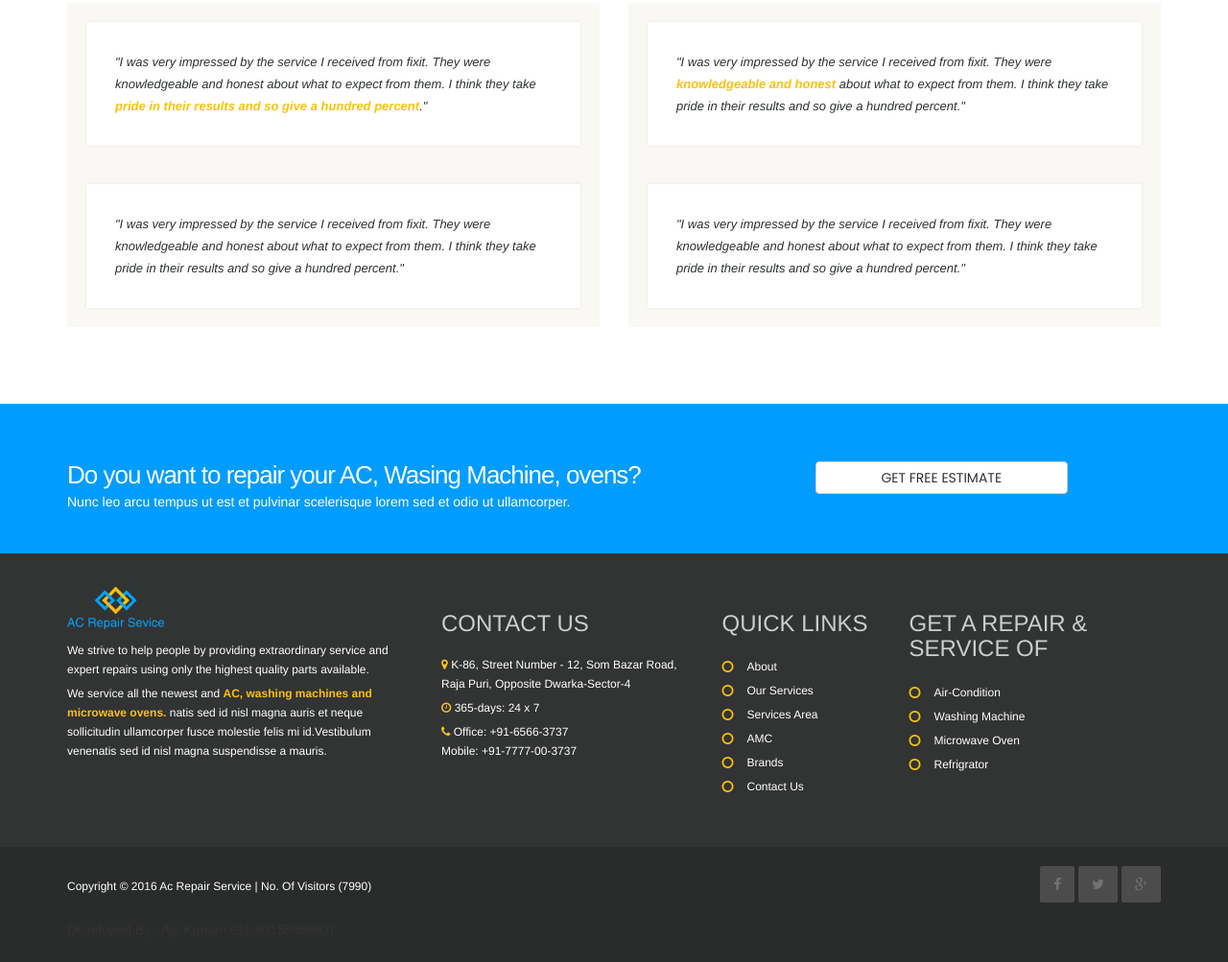
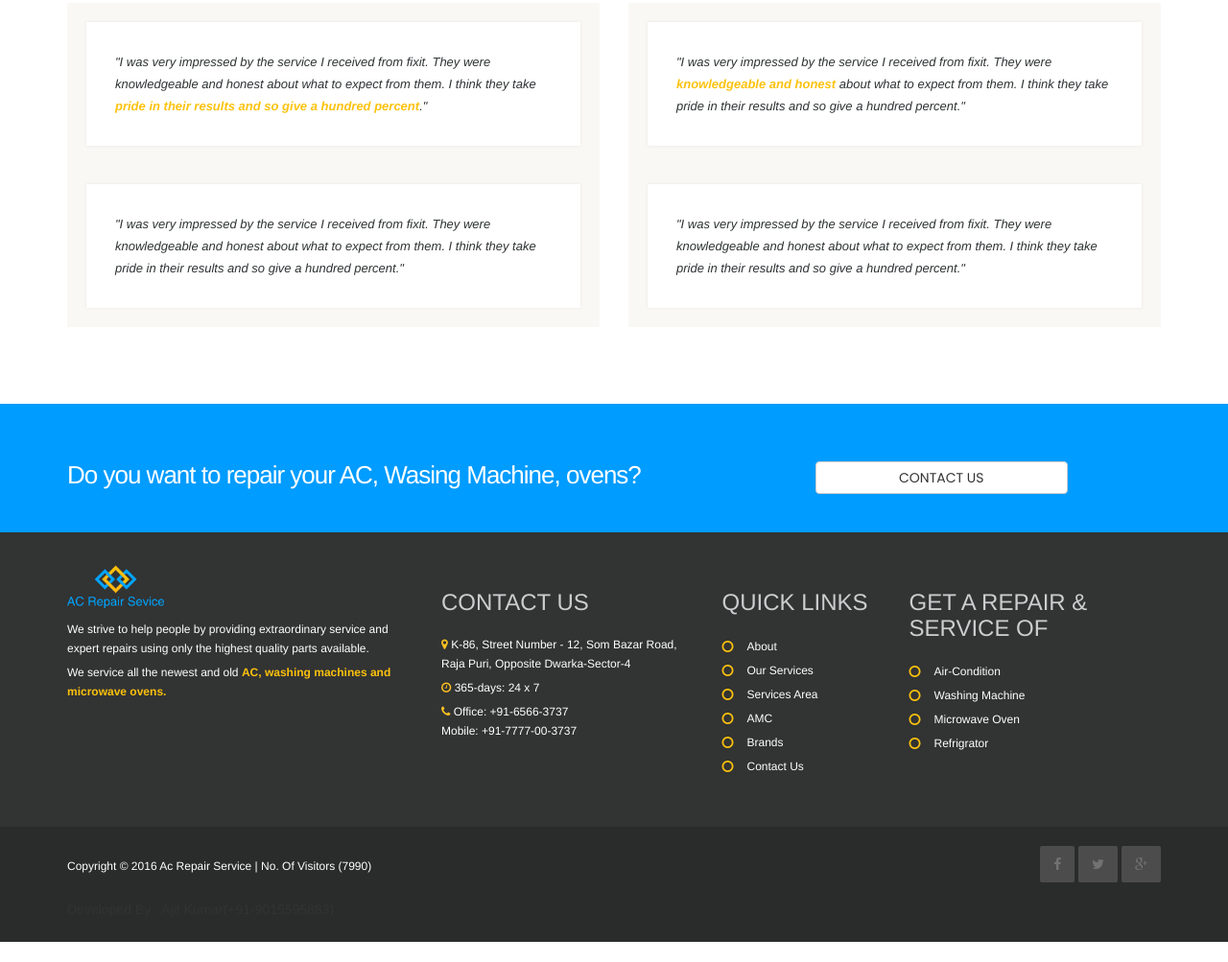
Before and after one commit to a2-square/alcons, a website with bundled scripts: page index.html in a window 1280 px wide. Shown: the part 2012-3015 px from the top of the page at 96% size. After the commit the page ends 2994 px from the top, so only its background shows below. Built offline with nearby package versions, Linux system fonts and the light colour scheme.

Commit message:
fix designe

```diff
--- a/components/footer/footer.controller.js
+++ b/components/footer/footer.controller.js
@@ -1,5 +1,5 @@
 'use strict';
 
-app.controller('footerCtrl', ['$scope', '$rootScope', '$location', '$q', '$timeout', function ($scope, $rootScope, $location, $q, $timeout) {
-
-    }]);
+app.controller('footerCtrl', ['$scope', '$rootScope', '$location', '$q', '$timeout', function($scope, $rootScope, $location, $q, $timeout) {
+    $scope.url = $location.path();
+}]);
--- a/components/footer/footer.html
+++ b/components/footer/footer.html
@@ -8,9 +8,8 @@ _________________________________________________________ -->
                     <!--call-to-action-default -->
                     <div class="col-md-8  col-sm-8">
                         <h1 class="mb0 call-to-action-title">Do you want to repair your AC, Wasing Machine, ovens?</h1>
-                        <p class="call-action-desc" style="color:white;">Nunc leo arcu tempus ut est et pulvinar scelerisque lorem sed et odio ut ullamcorper.</p>
                     </div>
-                    <div class="col-md-3 call-to-action-btn col-sm-4"><a href="/#/contact-us" class="btn btn-default btn-block">Get Free estimate</a></div>
+                    <div class="col-md-3 call-to-action-btn col-sm-4"><a href="/#/contact-us" class="btn btn-default btn-block">contact us</a></div>
                 </div>
                 <!-- /.call-to-action-default -->
             </div>
@@ -21,7 +20,7 @@ _________________________________________________________ -->
             <div class="row">
                 <div class="col-md-4 footer-widget  col-sm-6"> <img style="width: 101px; margin-top: -22px;" src="/assets/images/logo.png" alt="">
                     <p style="margin-top: -35px;">We strive to help people by providing extraordinary service and expert repairs using only the highest quality parts available.</p>
-                    <p>We service all the newest and <strong class="text-highlight">AC, washing machines and microwave ovens.</strong> natis sed id nisl magna auris et neque sollicitudin ullamcorper fusce molestie felis mi id.Vestibulum venenatis sed id nisl magna suspendisse a mauris. </p>
+                    <p>We service all the newest and old <strong class="text-highlight">AC, washing machines and microwave ovens.</strong></p>
                 </div>
                 <div class="col-md-3 footer-widget col-sm-6">
                     <h3 class="footer-widget-title">contact us</h3>
--- a/components/navbar/navbar.controller.js
+++ b/components/navbar/navbar.controller.js
@@ -3,5 +3,6 @@
 app.controller('navbarCtrl', ['$scope', '$rootScope', '$location', '$q', '$timeout',
     function($scope, $rootScope, $location, $q, $timeout) {
     		//alert($location.absUrl().split('?')[0])
+
     }
 ]);
```
